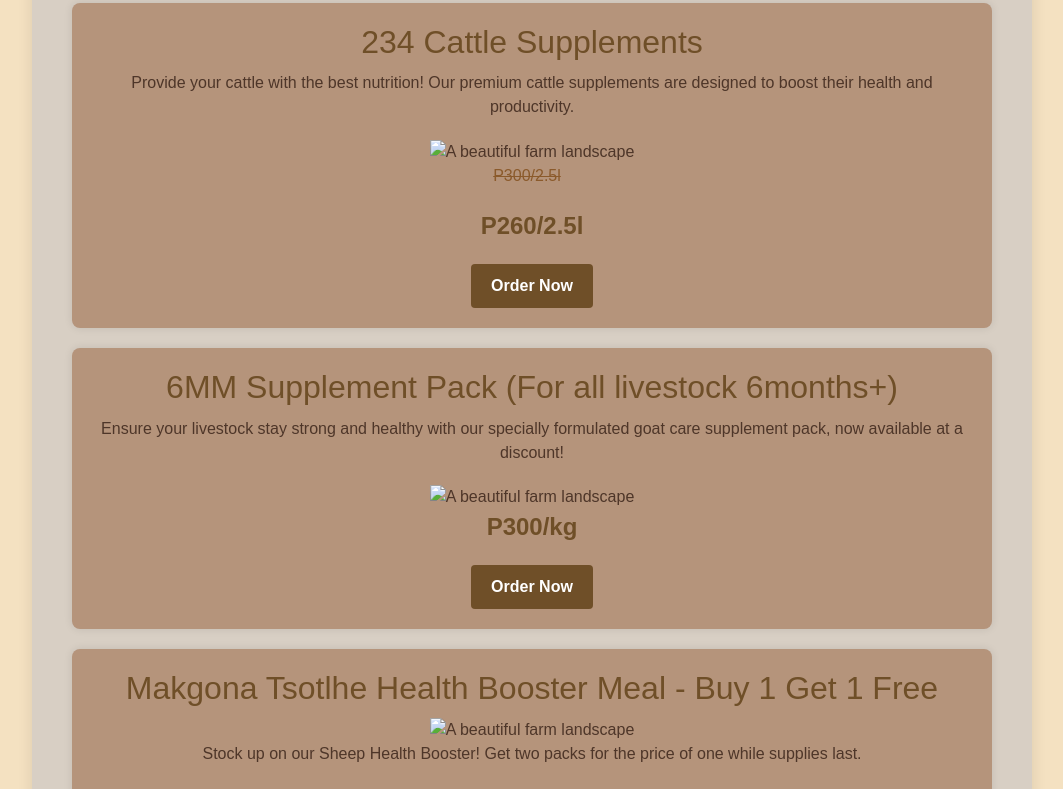
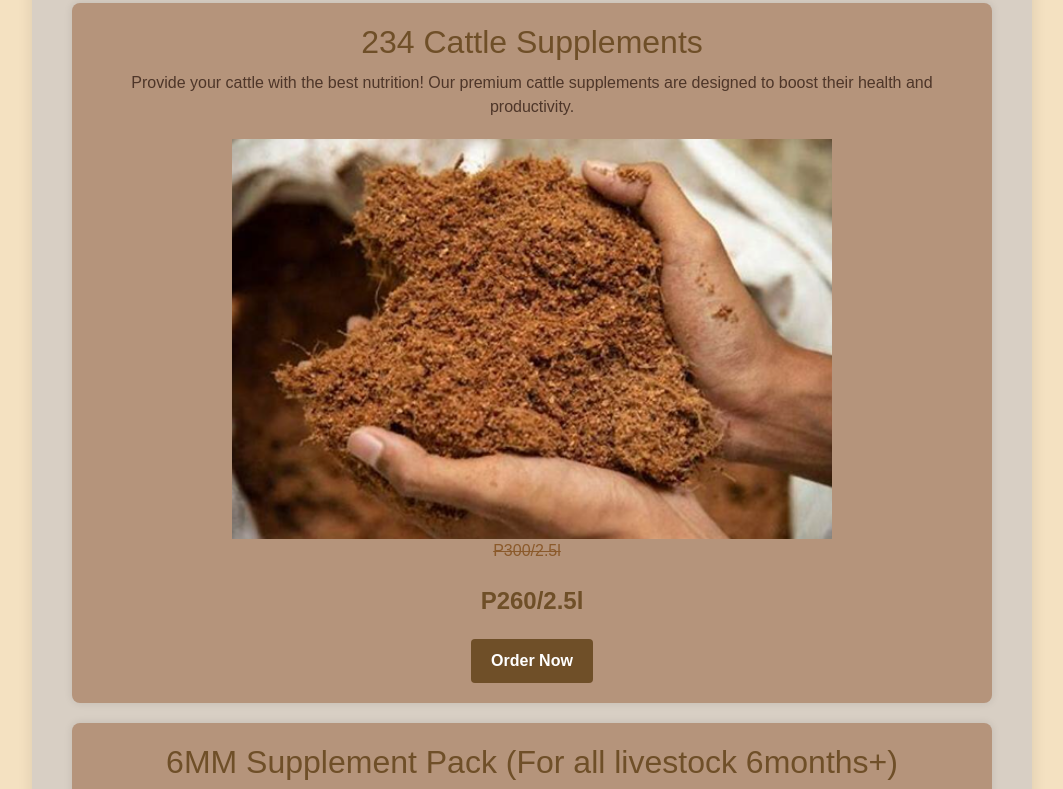
Before and after one commit to bida24-146/6MM, a plain HTML site: page supplementoffers.html in a window 1280 px wide. Shown: the part 317-1106 px from the top of the page, without its empty margins (108-1171 px from the left). Drawn offline with nearby package versions, Linux system fonts and the light colour scheme.

Commit message:
Update supplementoffers.html

```diff
--- a/supplementoffers.html
+++ b/supplementoffers.html
@@ -29,7 +29,7 @@
     <div class="offer-card">
         <h2>234 Cattle Supplements </h2>
         <p>Provide your cattle with the best nutrition! Our premium cattle supplements are designed to boost their health and productivity.</p>
-        <img src="farm.jpg" alt="A beautiful farm landscape" width="600" height="400">
+        <img src="images/s1.jpg.png" alt="A beautiful farm landscape" width="600" height="400">
         <p class="offer-price-old"> P300/2.5l</p>
         <p class="offer-price"> P260/2.5l</p>
         <a href="contact.html" class="btn">Order Now</a>
@@ -38,14 +38,14 @@
     <div class="offer-card">
         <h2>6MM Supplement Pack (For all livestock 6months+)</h2>
         <p>Ensure your livestock stay strong and healthy with our specially formulated goat care supplement pack, now available at a discount!</p>
-         <img src="farm.jpg" alt="A beautiful farm landscape" width="600" height="400">
+         <img src="images/s2.jpg.png" alt="A beautiful farm landscape" width="600" height="400">
         <p class="offer-price">P300/kg</p>
         <a href="contact.html" class="btn">Order Now</a>
     </div>
 
     <div class="offer-card">
         <h2>Makgona Tsotlhe Health Booster Meal - Buy 1 Get 1 Free</h2>
-        <img src="farm.jpg" alt="A beautiful farm landscape" width="600" height="400">
+        <img src="images/s3.jpg.png" alt="A beautiful farm landscape" width="600" height="400">
         <p>Stock up on our Sheep Health Booster! Get two packs for the price of one while supplies last.</p>
         <p class="offer-price"> P400/Kg</p>
 
```
